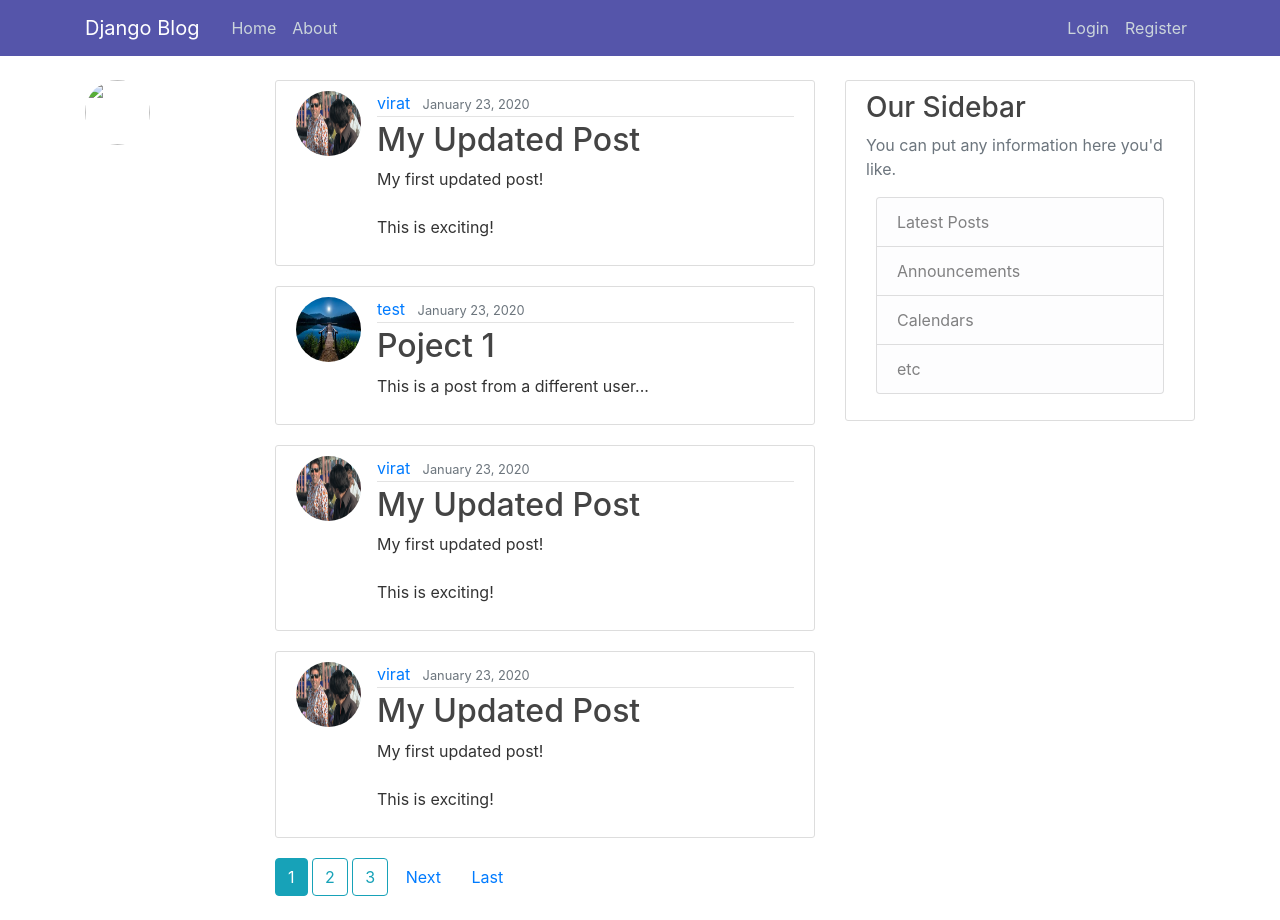
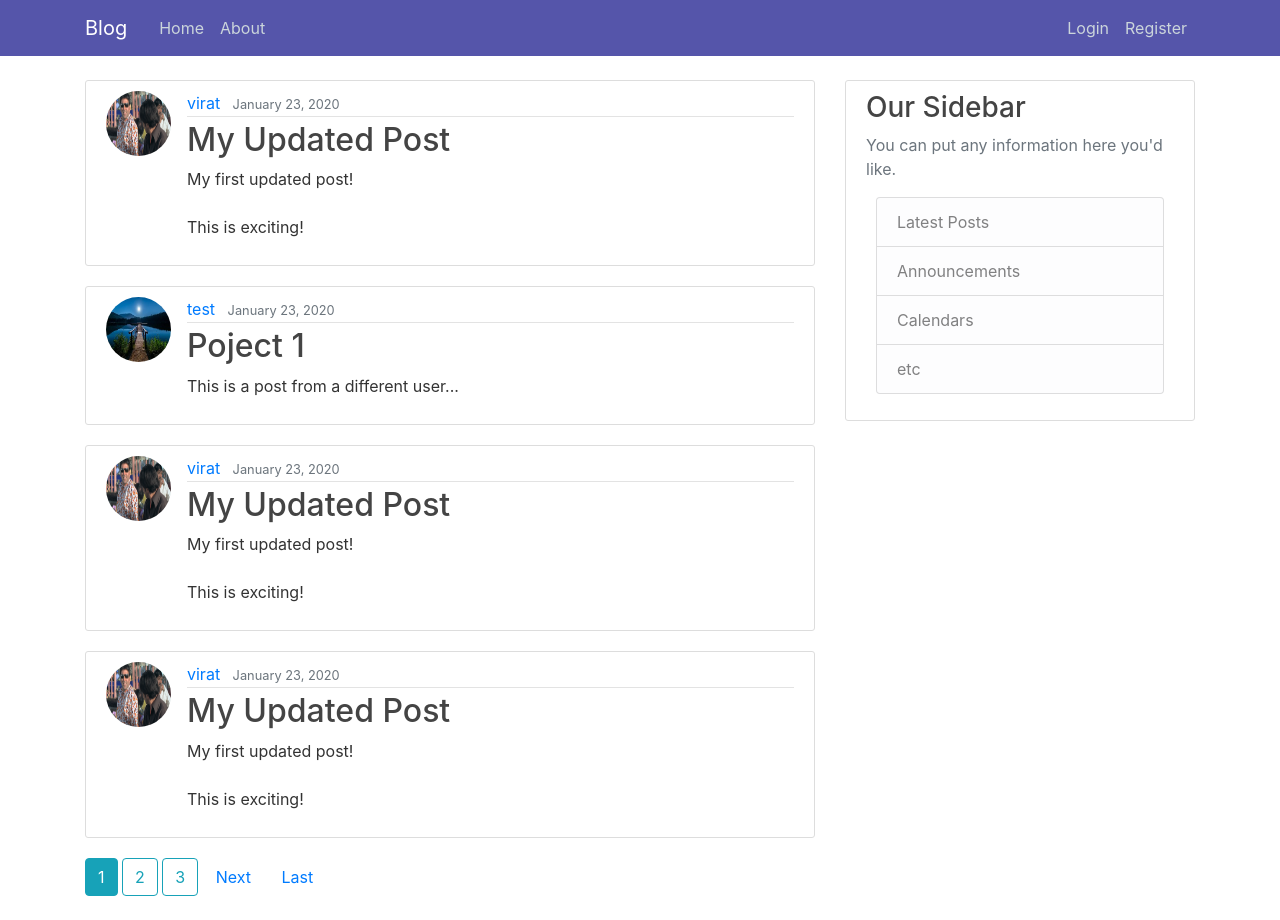
Before and after one commit to viratbhatt/Blog-Trial, a Django app: page / in a window 1280 px wide. Run offline with Django 3.2, Linux system fonts and the light colour scheme; data comes from the database, SQL or seed files in the repository; both versions use the stored data as it was after the commit; some libraries are stand-ins or nearby versions.

Commit message:
New commit

```diff
--- a/blog/templates/blog/base.html
+++ b/blog/templates/blog/base.html
@@ -22,7 +22,7 @@
 	<header class="site-header">
 	  <nav class="navbar navbar-expand-md navbar-dark bg-steel fixed-top">
 	    <div class="container">
-	      <a class="navbar-brand mr-4" href="/">Django Blog</a>
+	      <a class="navbar-brand mr-4" href="/">Blog</a>
 	      <button class="navbar-toggler" type="button" data-toggle="collapse" data-target="#navbarToggle" aria-controls="navbarToggle" aria-expanded="false" aria-label="Toggle navigation">
 	      <span class="navbar-toggler-icon"></span>
 	      </button>
@@ -49,10 +49,7 @@
 
 	<main role="main" class="container">
 	  <div class="row">
-	  	<div class="col-md-2">
-	  		<img class="rounded-circle article-img" src="{{ user.profile.image.url }}">
-	  	</div>
-	    <div class="col-md-6">
+	  	<div class="col-md-8">
 	    	{% if messages %}
 	    		{% for message in messages %}
 	    		<div class="alert alert-{{ message.tags }}">
--- a/users/models.py
+++ b/users/models.py
@@ -3,7 +3,7 @@
 from PIL import Image
 class Profile(models.Model):
 	user = models.OneToOneField(User, on_delete=models.CASCADE)
-	image = models.ImageField(default='default.jpg', upload_to='profile_pics')
+	image = models.ImageField(default='/media/default.jpg', upload_to='profile_pics')
 
 	def __str__(self):
 		return f'{self.user.username} Profile'
```
Also changed, not shown: db.sqlite3.
